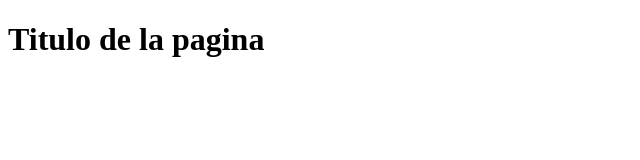
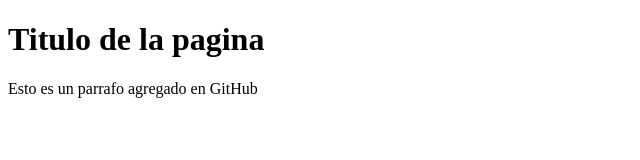
Before and after one commit to Edison-Zambrano-Programador-Fantasma/Proyecto-Web-Empresa-C, a plain HTML site: page index.html in a window 1280 px wide. Shown: the whole page, without its empty margins (0-640 px from the left). Drawn offline with Linux system fonts and the light colour scheme.

Commit message:
Update index.html

```diff
--- a/index.html
+++ b/index.html
@@ -7,6 +7,6 @@
 </head>
 <body>
     <h1 class="titulo">Titulo de la pagina</h1>
-
+    <p>Esto es un parrafo agregado en GitHub</p>
 </body>
 </html>
```
